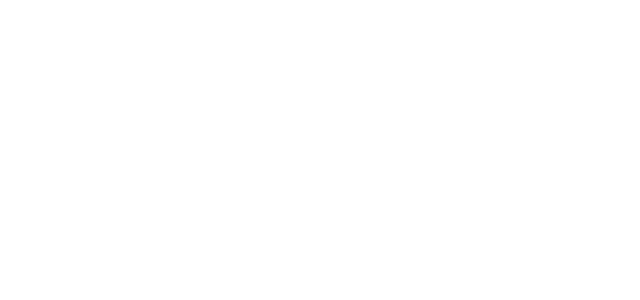
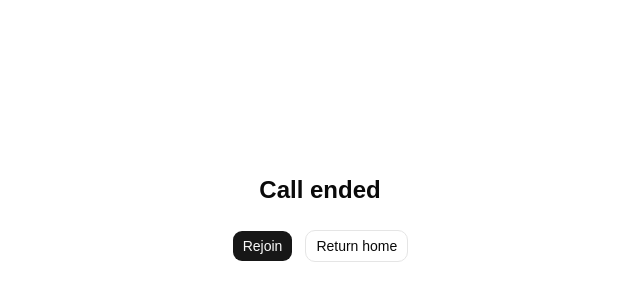
Before and after one commit to MarcusXavierr/ripple, a React (Vite) app: page /room/1/ended in a window 1280 px wide. Before the commit this address had no page. Shown: the part 182-482 px from the top of the page, without its empty margins (320-960 px from the left). Built offline with nearby package versions, Linux system fonts and the light colour scheme.

Commit message:
feat: add CallEnded page and /room/:id/ended route

```diff
--- /dev/null
+++ b/src/pages/CallEnded.tsx
@@ -0,0 +1,19 @@
+import { useNavigate, useParams } from 'react-router-dom'
+import { Button } from '@/components/ui/button'
+
+export default function CallEnded() {
+  const { id: roomId } = useParams<{ id: string }>()
+  const navigate = useNavigate()
+
+  return (
+    <main className="flex min-h-screen flex-col items-center justify-center gap-6 bg-background">
+      <h1 className="text-2xl font-semibold">Call ended</h1>
+      <div className="flex gap-3">
+        <Button onClick={() => navigate(`/room/${roomId}`)}>Rejoin</Button>
+        <Button variant="outline" onClick={() => navigate('/')}>
+          Return home
+        </Button>
+      </div>
+    </main>
+  )
+}
--- a/src/router.tsx
+++ b/src/router.tsx
@@ -1,6 +1,7 @@
-import { BrowserRouter, Route, Routes } from "react-router-dom";
-import Home from "./pages/Home";
-import Room from "./pages/Room";
+import { BrowserRouter, Route, Routes } from 'react-router-dom'
+import CallEnded from './pages/CallEnded'
+import Home from './pages/Home'
+import Room from './pages/Room'
 
 export default function Router() {
   return (
@@ -8,7 +9,8 @@
       <Routes>
         <Route path="/" element={<Home />} />
         <Route path="/room/:id" element={<Room />} />
+        <Route path="/room/:id/ended" element={<CallEnded />} />
       </Routes>
     </BrowserRouter>
-  );
+  )
 }
```
Also changed, not shown: 1 other file (tests, documents, lock files or other folders).
